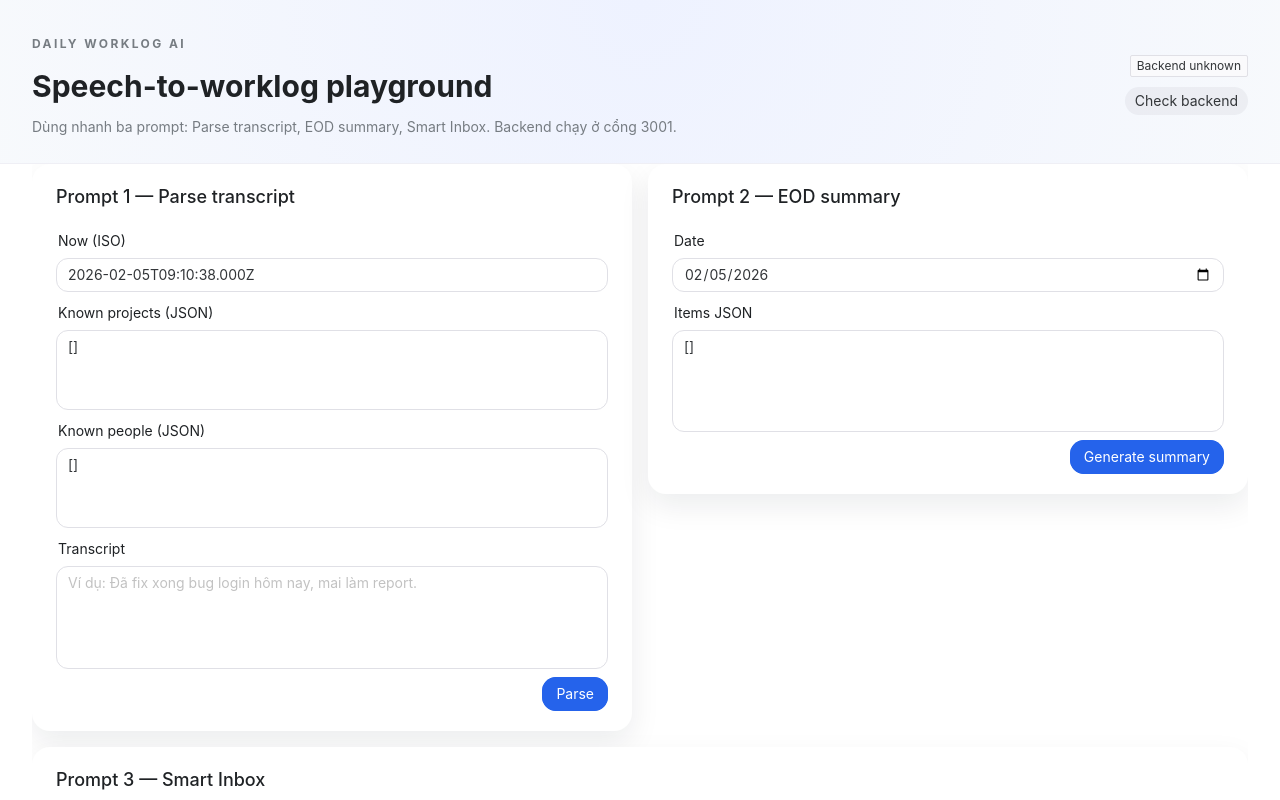
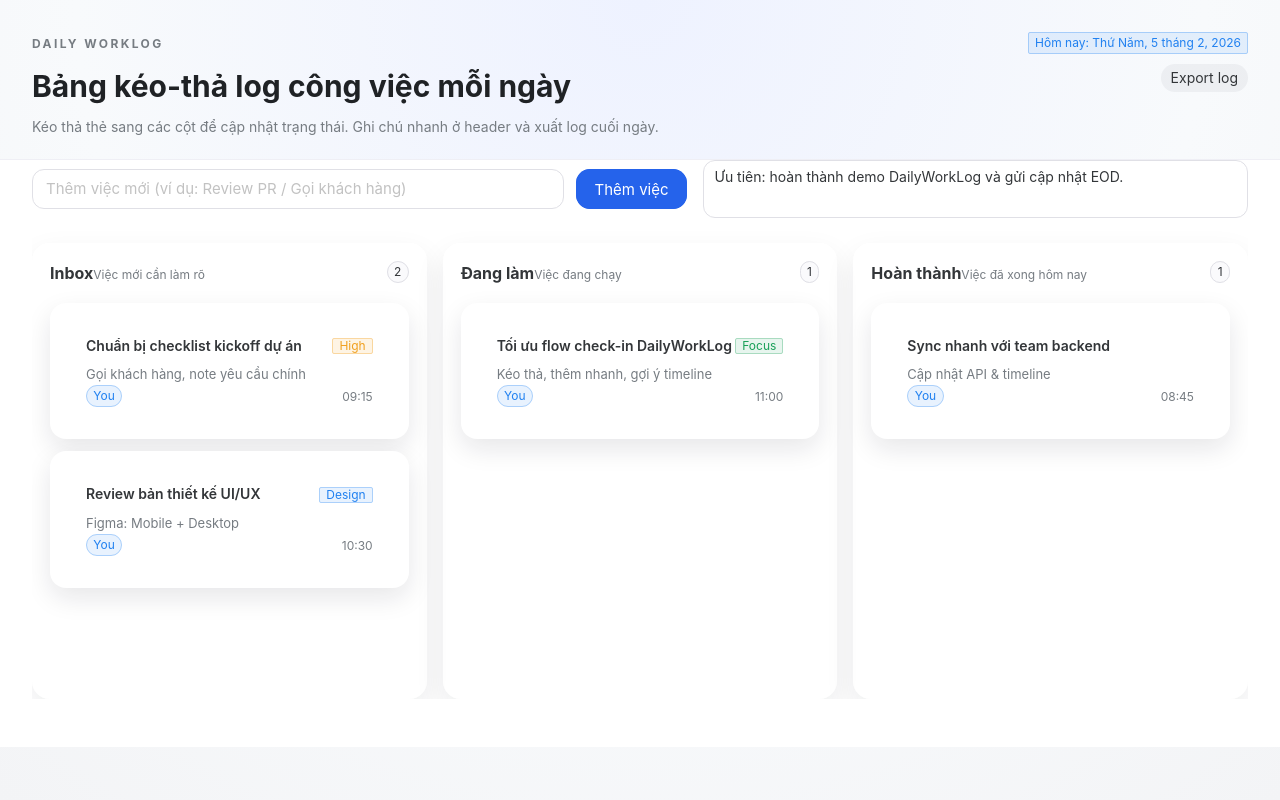
Before and after one commit to ngoclp2000/DailyWorkLog, a Vue app in the folder frontend/: page / in a window 1280 px wide. Shown: the top 800 px of the page. Built offline with nearby package versions, Linux system fonts and the light colour scheme.

Commit message:
Redesign DailyWorkLog board

```diff
--- a/frontend/src/App.vue
+++ b/frontend/src/App.vue
@@ -3,109 +3,77 @@
     <n-layout class="app">
       <n-layout-header class="hero" bordered>
         <div>
-          <n-text class="eyebrow" depth="3">Daily Worklog AI</n-text>
-          <n-h1 class="hero-title">Speech-to-worklog playground</n-h1>
+          <n-text class="eyebrow" depth="3">Daily Worklog</n-text>
+          <n-h1 class="hero-title">Bảng kéo-thả log công việc mỗi ngày</n-h1>
           <n-text depth="3">
-            Dùng nhanh ba prompt: Parse transcript, EOD summary, Smart Inbox. Backend chạy ở cổng 3001.
+            Kéo thả thẻ sang các cột để cập nhật trạng thái. Ghi chú nhanh ở header và xuất log cuối ngày.
           </n-text>
         </div>
         <div class="status">
-          <n-tag :type="backendStatusType" size="small">{{ backendStatusLabel }}</n-tag>
-          <n-button secondary size="small" @click="checkBackend">Check backend</n-button>
+          <n-tag type="info" size="small">Hôm nay: {{ todayLabel }}</n-tag>
+          <n-button secondary size="small" @click="exportLog">Export log</n-button>
         </div>
       </n-layout-header>
 
       <n-layout-content class="content">
-        <n-grid x-gap="16" y-gap="16" cols="1 900:2">
-          <n-grid-item>
-            <n-card title="Prompt 1 — Parse transcript" class="card" :bordered="false">
-              <n-form label-placement="top" :show-feedback="false">
-                <n-grid x-gap="16" y-gap="12" cols="1 640:2">
-                  <n-grid-item>
-                    <n-form-item label="Now (ISO)">
-                      <n-input v-model:value="parseForm.now" placeholder="2024-07-05T09:00:00+08:00" />
-                    </n-form-item>
-                  </n-grid-item>
-                  <n-grid-item>
-                    <n-form-item label="Known projects (JSON)">
-                      <n-input v-model:value="parseForm.knownProjects" type="textarea" :autosize="{ minRows: 3 }" />
-                    </n-form-item>
-                  </n-grid-item>
-                  <n-grid-item>
-                    <n-form-item label="Known people (JSON)">
-                      <n-input v-model:value="parseForm.knownPeople" type="textarea" :autosize="{ minRows: 3 }" />
-                    </n-form-item>
-                  </n-grid-item>
-                  <n-grid-item span="2">
-                    <n-form-item label="Transcript">
-                      <n-input
-                        v-model:value="parseForm.transcript"
-                        type="textarea"
-                        :autosize="{ minRows: 4 }"
-                        placeholder="Ví dụ: Đã fix xong bug login hôm nay, mai làm report."
-                      />
-                    </n-form-item>
-                  </n-grid-item>
-                </n-grid>
-              </n-form>
-              <div class="actions">
-                <n-button type="primary" @click="runParse">Parse</n-button>
+        <section class="toolbar">
+          <div class="toolbar-left">
+            <n-input
+              v-model:value="newItemTitle"
+              placeholder="Thêm việc mới (ví dụ: Review PR / Gọi khách hàng)"
+              size="large"
+            />
+            <n-button type="primary" size="large" @click="addItem">Thêm việc</n-button>
+          </div>
+          <div class="toolbar-right">
+            <n-input v-model:value="dailyNote" type="textarea" :autosize="{ minRows: 2, maxRows: 3 }" />
+          </div>
+        </section>
+
+        <section class="board">
+          <article
+            v-for="column in columns"
+            :key="column.id"
+            class="lane"
+            :class="{ 'lane--over': dragOverColumn === column.id }"
+            @dragover.prevent="onDragOver(column.id)"
+            @dragleave="onDragLeave"
+            @drop="onDrop($event, column.id)"
+          >
+            <header class="lane-header">
+              <div>
+                <n-text class="lane-title">{{ column.title }}</n-text>
+                <n-text depth="3" class="lane-subtitle">{{ column.subtitle }}</n-text>
               </div>
-              <n-code v-if="parseOutput" :code="parseOutput" language="json" class="output" />
-            </n-card>
-          </n-grid-item>
+              <n-tag size="small" round>{{ column.items.length }}</n-tag>
+            </header>
 
-          <n-grid-item>
-            <n-card title="Prompt 2 — EOD summary" class="card" :bordered="false">
-              <n-form label-placement="top" :show-feedback="false">
-                <n-grid x-gap="16" y-gap="12" cols="1">
-                  <n-grid-item>
-                    <n-form-item label="Date">
-                      <n-input v-model:value="summaryForm.date" type="date" />
-                    </n-form-item>
-                  </n-grid-item>
-                  <n-grid-item>
-                    <n-form-item label="Items JSON">
-                      <n-input v-model:value="summaryForm.items" type="textarea" :autosize="{ minRows: 4 }" />
-                    </n-form-item>
-                  </n-grid-item>
-                </n-grid>
-              </n-form>
-              <div class="actions">
-                <n-button type="primary" @click="runSummary">Generate summary</n-button>
+            <div class="lane-body">
+              <n-card
+                v-for="item in column.items"
+                :key="item.id"
+                class="work-card"
+                :bordered="false"
+                draggable="true"
+                @dragstart="onDragStart($event, item.id, column.id)"
+                @dragend="onDragEnd"
+              >
+                <div class="card-header">
+                  <n-text class="card-title">{{ item.title }}</n-text>
+                  <n-tag v-if="item.tag" size="tiny" :type="item.tagType">{{ item.tag }}</n-tag>
+                </div>
+                <n-text depth="3" class="card-meta">{{ item.meta }}</n-text>
+                <div class="card-footer">
+                  <n-tag size="small" type="info" round>{{ item.assignee }}</n-tag>
+                  <n-text depth="3">{{ item.time }}</n-text>
+                </div>
+              </n-card>
+              <div v-if="!column.items.length" class="empty-state">
+                <n-text depth="3">Kéo thả thẻ vào đây</n-text>
               </div>
-              <n-code v-if="summaryOutput" :code="summaryOutput" language="json" class="output" />
-            </n-card>
-          </n-grid-item>
-
-          <n-grid-item span="2">
-            <n-card title="Prompt 3 — Smart Inbox" class="card" :bordered="false">
-              <n-form label-placement="top" :show-feedback="false">
-                <n-grid x-gap="16" y-gap="12" cols="1 700:3">
-                  <n-grid-item span="2">
-                    <n-form-item label="Item JSON">
-                      <n-input v-model:value="inboxForm.item" type="textarea" :autosize="{ minRows: 3 }" />
-                    </n-form-item>
-                  </n-grid-item>
-                  <n-grid-item>
-                    <n-form-item label="Known projects (JSON)">
-                      <n-input v-model:value="inboxForm.knownProjects" type="textarea" :autosize="{ minRows: 3 }" />
-                    </n-form-item>
-                  </n-grid-item>
-                  <n-grid-item>
-                    <n-form-item label="Recent items (JSON)">
-                      <n-input v-model:value="inboxForm.recentItems" type="textarea" :autosize="{ minRows: 3 }" />
-                    </n-form-item>
-                  </n-grid-item>
-                </n-grid>
-              </n-form>
-              <div class="actions">
-                <n-button type="primary" @click="runInbox">Suggest action</n-button>
-              </div>
-              <n-code v-if="inboxOutput" :code="inboxOutput" language="json" class="output" />
-            </n-card>
-          </n-grid-item>
-        </n-grid>
+            </div>
+          </article>
+        </section>
       </n-layout-content>
     </n-layout>
   </n-config-provider>
@@ -115,12 +83,7 @@
 import {
   NButton,
   NCard,
-  NCode,
   NConfigProvider,
-  NForm,
-  NFormItem,
-  NGrid,
-  NGridItem,
   NH1,
   NInput,
   NLayout,
@@ -130,43 +93,93 @@ import {
   NText,
   type GlobalThemeOverrides
 } from "naive-ui";
-import { computed, reactive, ref } from "vue";
+import { reactive, ref } from "vue";
 
-const backendStatus = ref<"idle" | "online" | "offline">("idle");
+type WorkItem = {
+  id: string;
+  title: string;
+  meta: string;
+  assignee: string;
+  time: string;
+  tag?: string;
+  tagType?: "info" | "success" | "warning" | "error";
+};
 
-const parseForm = reactive({
-  now: new Date().toISOString(),
-  transcript: "",
-  knownProjects: "[]",
-  knownPeople: "[]"
+type WorkColumn = {
+  id: string;
+  title: string;
+  subtitle: string;
+  items: WorkItem[];
+};
+
+const todayLabel = new Date().toLocaleDateString("vi-VN", {
+  weekday: "long",
+  year: "numeric",
+  month: "long",
+  day: "numeric"
 });
 
-const summaryForm = reactive({
-  date: new Date().toISOString().slice(0, 10),
-  items: "[]"
-});
+const newItemTitle = ref("");
+const dailyNote = ref("Ưu tiên: hoàn thành demo DailyWorkLog và gửi cập nhật EOD.");
+const dragOverColumn = ref<string | null>(null);
 
-const inboxForm = reactive({
-  item: "{}",
-  knownProjects: "[]",
-  recentItems: "[]"
-});
-
-const parseOutput = ref("");
-const summaryOutput = ref("");
-const inboxOutput = ref("");
-
-const backendStatusLabel = computed(() => {
-  if (backendStatus.value === "online") return "Backend online";
-  if (backendStatus.value === "offline") return "Backend offline";
-  return "Backend unknown";
-});
-
-const backendStatusType = computed(() => {
-  if (backendStatus.value === "online") return "success";
-  if (backendStatus.value === "offline") return "error";
-  return "default";
-});
+const columns = reactive<WorkColumn[]>([
+  {
+    id: "backlog",
+    title: "Inbox",
+    subtitle: "Việc mới cần làm rõ",
+    items: [
+      {
+        id: "item-1",
+        title: "Chuẩn bị checklist kickoff dự án",
+        meta: "Gọi khách hàng, note yêu cầu chính",
+        assignee: "You",
+        time: "09:15",
+        tag: "High",
+        tagType: "warning"
+      },
+      {
+        id: "item-2",
+        title: "Review bản thiết kế UI/UX",
+        meta: "Figma: Mobile + Desktop",
+        assignee: "You",
+        time: "10:30",
+        tag: "Design",
+        tagType: "info"
+      }
+    ]
+  },
+  {
+    id: "doing",
+    title: "Đang làm",
+    subtitle: "Việc đang chạy",
+    items: [
+      {
+        id: "item-3",
+        title: "Tối ưu flow check-in DailyWorkLog",
+        meta: "Kéo thả, thêm nhanh, gợi ý timeline",
+        assignee: "You",
+        time: "11:00",
+        tag: "Focus",
+        tagType: "success"
+      }
+    ]
+  },
+  {
+    id: "done",
+    title: "Hoàn thành",
+    subtitle: "Việc đã xong hôm nay",
+    items: [
+      {
+        id: "item-4",
+        title: "Sync nhanh với team backend",
+        meta: "Cập nhật API & timeline",
+        assignee: "You",
+        time: "08:45"
+      }
+    ]
+  }
+]);
 
 const themeOverrides: GlobalThemeOverrides = {
   common: {
@@ -186,77 +199,66 @@ const themeOverrides: GlobalThemeOverrides = {
   }
 };
 
-async function checkBackend() {
-  try {
-    const response = await fetch("http://localhost:3001/parse", {
-      method: "POST",
-      headers: { "Content-Type": "application/json" },
-      body: JSON.stringify({ now: new Date().toISOString(), transcript: "ping" })
-    });
-    backendStatus.value = response.ok ? "online" : "offline";
-  } catch (error) {
-    backendStatus.value = "offline";
-  }
+function onDragStart(event: DragEvent, itemId: string, columnId: string) {
+  const payload = JSON.stringify({ itemId, columnId });
+  event.dataTransfer?.setData("text/plain", payload);
+  event.dataTransfer?.setDragImage(new Image(), 0, 0);
 }
 
-async function runParse() {
-  parseOutput.value = "";
-  const payload = {
-    now: parseForm.now,
-    transcript: parseForm.transcript,
-    known_projects: safeParse(parseForm.knownProjects, []),
-    known_people: safeParse(parseForm.knownPeople, [])
-  };
-  parseOutput.value = await postJson("http://localhost:3001/parse", payload);
+function onDragOver(columnId: string) {
+  dragOverColumn.value = columnId;
 }
 
-async function runSummary() {
-  summaryOutput.value = "";
-  const payload = {
-    date: summaryForm.date,
-    items: safeParse(summaryForm.items, [])
-  };
-  summaryOutput.value = await postJson("http://localhost:3001/eod-summary", payload);
+function onDragLeave() {
+  dragOverColumn.value = null;
 }
 
-async function runInbox() {
-  inboxOutput.value = "";
-  const payload = {
-    item: safeParse(inboxForm.item, {}),
-    known_projects: safeParse(inboxForm.knownProjects, []),
-    recent_items: safeParse(inboxForm.recentItems, [])
-  };
-  inboxOutput.value = await postJson("http://localhost:3001/smart-inbox", payload);
+function onDrop(event: DragEvent, targetColumnId: string) {
+  const payload = event.dataTransfer?.getData("text/plain");
+  dragOverColumn.value = null;
+  if (!payload) return;
+  const { itemId, columnId } = JSON.parse(payload) as { itemId: string; columnId: string };
+  if (columnId === targetColumnId) return;
+  moveItem(itemId, columnId, targetColumnId);
 }
 
-async function postJson(url: string, payload: unknown) {
-  try {
-    const response = await fetch(url, {
-      method: "POST",
-      headers: { "Content-Type": "application/json" },
-      body: JSON.stringify(payload)
-    });
-    const text = await response.text();
-    return prettyJson(text);
-  } catch (error) {
-    return JSON.stringify({ error: "Cannot reach backend" }, null, 2);
-  }
+function onDragEnd() {
+  dragOverColumn.value = null;
 }
 
-function safeParse<T>(value: string, fallback: T): T {
-  try {
-    return JSON.parse(value) as T;
-  } catch (error) {
-    return fallback;
-  }
+function moveItem(itemId: string, fromColumnId: string, toColumnId: string) {
+  const fromColumn = columns.find((column) => column.id === fromColumnId);
+  const toColumn = columns.find((column) => column.id === toColumnId);
+  if (!fromColumn || !toColumn) return;
+  const itemIndex = fromColumn.items.findIndex((item) => item.id === itemId);
+  if (itemIndex === -1) return;
+  const [item] = fromColumn.items.splice(itemIndex, 1);
+  toColumn.items.unshift(item);
 }
 
-function prettyJson(raw: string) {
-  try {
-    return JSON.stringify(JSON.parse(raw), null, 2);
-  } catch (error) {
-    return raw;
-  }
+function addItem() {
+  const title = newItemTitle.value.trim();
+  if (!title) return;
+  const item: WorkItem = {
+    id: `item-${Date.now()}`,
+    title,
+    meta: "Nhấn vào thẻ để cập nhật chi tiết",
+    assignee: "You",
+    time: new Date().toLocaleTimeString("vi-VN", { hour: "2-digit", minute: "2-digit" }),
+    tag: "New",
+    tagType: "info"
+  };
+  columns[0].items.unshift(item);
+  newItemTitle.value = "";
+}
+
+function exportLog() {
+  const snapshot = columns.map((column) => ({
+    column: column.title,
+    items: column.items.map((item) => item.title)
+  }));
+  const summary = JSON.stringify({ date: todayLabel, note: dailyNote.value, snapshot }, null, 2);
+  navigator.clipboard?.writeText(summary);
 }
 </script>
 
@@ -274,10 +276,10 @@ function prettyJson(raw: string) {
 }
 
 .hero {
-  padding: 32px 32px 24px;
+  padding: 32px 32px 20px;
   display: flex;
   justify-content: space-between;
-  align-items: center;
+  align-items: flex-start;
   gap: 24px;
   background: transparent;
 }
@@ -305,20 +307,125 @@ function prettyJson(raw: string) {
   padding: 0 32px 48px;
 }
 
-.card {
-  box-shadow: 0 12px 30px rgba(15, 23, 42, 0.08);
+.toolbar {
+  display: grid;
+  grid-template-columns: minmax(0, 1.2fr) minmax(0, 1fr);
+  gap: 16px;
+  margin-bottom: 24px;
 }
 
-.actions {
+.toolbar-left {
   display: flex;
-  justify-content: flex-end;
-  margin-top: 8px;
+  gap: 12px;
+  align-items: center;
 }
 
-.output {
-  margin-top: 16px;
+.toolbar-right :deep(textarea) {
   border-radius: 12px;
-  background: #0f172a;
-  color: #e2e8f0;
+  min-height: 72px;
+}
+
+.board {
+  display: grid;
+  grid-template-columns: repeat(auto-fit, minmax(260px, 1fr));
+  gap: 16px;
+}
+
+.lane {
+  background: rgba(255, 255, 255, 0.8);
+  border-radius: 18px;
+  padding: 16px;
+  min-height: 420px;
+  box-shadow: 0 12px 30px rgba(15, 23, 42, 0.08);
+  transition: border 0.2s ease, box-shadow 0.2s ease;
+  border: 2px dashed transparent;
+}
+
+.lane--over {
+  border-color: rgba(37, 99, 235, 0.6);
+  box-shadow: 0 16px 40px rgba(37, 99, 235, 0.12);
+}
+
+.lane-header {
+  display: flex;
+  justify-content: space-between;
+  align-items: flex-start;
+  margin-bottom: 16px;
+  gap: 8px;
+}
+
+.lane-title {
+  font-weight: 700;
+  font-size: 16px;
+}
+
+.lane-subtitle {
+  font-size: 12px;
+}
+
+.lane-body {
+  display: flex;
+  flex-direction: column;
+  gap: 12px;
+}
+
+.work-card {
+  cursor: grab;
+  box-shadow: 0 10px 26px rgba(15, 23, 42, 0.1);
+  border-radius: 16px;
+  padding: 12px;
+}
+
+.work-card:active {
+  cursor: grabbing;
+}
+
+.card-header {
+  display: flex;
+  justify-content: space-between;
+  align-items: center;
+  margin-bottom: 6px;
+}
+
+.card-title {
+  font-weight: 600;
+}
+
+.card-meta {
+  font-size: 13px;
+  margin-bottom: 12px;
+}
+
+.card-footer {
+  display: flex;
+  justify-content: space-between;
+  align-items: center;
+  font-size: 12px;
+}
+
+.empty-state {
+  border: 2px dashed rgba(148, 163, 184, 0.5);
+  border-radius: 14px;
+  padding: 18px;
+  text-align: center;
+}
+
+@media (max-width: 900px) {
+  .hero {
+    flex-direction: column;
+  }
+
+  .status {
+    align-items: flex-start;
+  }
+
+  .toolbar {
+    grid-template-columns: 1fr;
+  }
+
+  .toolbar-left {
+    flex-direction: column;
+    align-items: stretch;
+  }
 }
 </style>
```
